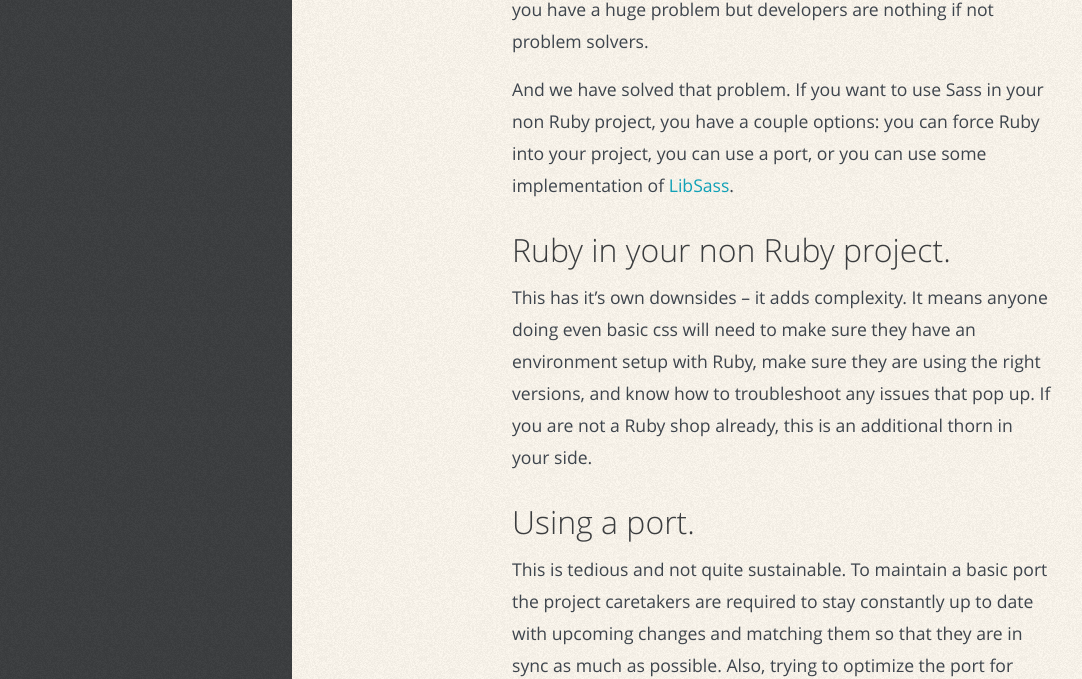
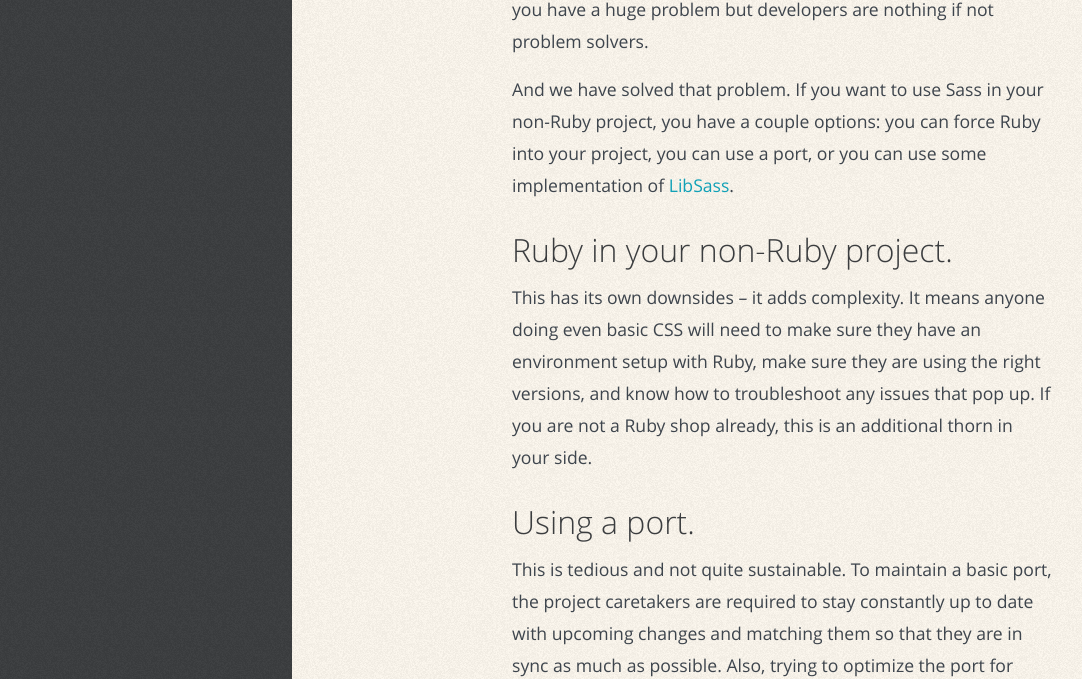
Before and after one commit to GarthDB/garthdb.github.io, a Jekyll site: the page built from writings/_posts/2015-10-19-whats-wrong-with-sass.md, in a window 1280 px wide and 1400 px high, scrolled down 4215 px. Shown: the part 182-861 px from the top of the window, without its empty margins (8-1090 px from the left). Built offline with Jekyll 4.4.1, drawn with Linux system fonts in a browser that asks for light colours; some web fonts are replaced; some of the changed text lies outside the part shown.

Commit message:
typo fix

```diff
--- a/writings/_posts/2015-10-19-whats-wrong-with-sass.md
+++ b/writings/_posts/2015-10-19-whats-wrong-with-sass.md
@@ -15,17 +15,17 @@
 
 ## The Sass Dogma
 
-This is real the problem I have with [Sass](http://sass-lang.com/). It's not the community, it's not the syntax, it's not even the tech/language, though I think it has it's flaws too. The problem with Sass is the way we have adopted it and the attitude we have toward other solutions.
+This is the real problem I have with [Sass](http://sass-lang.com/). It's not the community, it's not the syntax, it's not even the tech/language though I think it has its flaws too. The problem with Sass is the way we have adopted it and the attitude we have toward other solutions.
 
-Before I dig into Sass too hard I should mention that I love it. I love using it (I'm using it on this [site](https://github.com/GarthDB/garthdb.github.io/tree/master/css)), I love working with people who love it, I love what it has done for preprocessor awareness and adoption, and I love the way it has pushed the limits of css. But, we tend to have a dogmatic attachment to it.
+Before I dig into Sass too hard I should mention that I love it. I love using it (I'm using it on this [site](https://github.com/GarthDB/garthdb.github.io/tree/master/css)), I love working with people who love it, I love what it has done for preprocessor awareness and adoption, and I love the way it has pushed the limits of CSS. But, we tend to have a dogmatic attachment to it.
 
 ### "But I'm not dogmatic."
 
 You probably are.
 
-Why did [Bootstrap](http://getbootstrap.com/) invest energy and time into converting it's code base from [Less](http://lesscss.org/) to [Sass](http://v4-alpha.getbootstrap.com/)? Probably because more people use Sass and more people means more potential contributors. It's also an easier sell for teams already using Sass, but it's also probably because people make fun of Less.
+Why did [Bootstrap](http://getbootstrap.com/) invest energy and time into converting its code base from [Less](http://lesscss.org/) to [Sass](http://v4-alpha.getbootstrap.com/)? Probably because more people use Sass and more people means more potential contributors. It's also an easier sell for teams already using Sass, but it's also probably because people make fun of Less.
 
-Why do we make snide remarks about Less/Stylus/etc, and cheer about Sass. Because we're dicks, especially towards things that aren't part of our identity. If you identify as a Sass developer, you're less likely to have anything nice to say about any other CSS preprocessor.
+Why do we make snide remarks about Less/Stylus/etc, and cheer about Sass? Because we're dicks, especially towards things that aren't part of our identity. If you identify as a Sass developer, you're less likely to have anything nice to say about any other CSS preprocessor.
 
 Honestly, they are not that different. Most likely Sass and Less inspired each other. The majority of the useful functionality is exactly the same. The syntax might be different, but we shouldn't be making tech decisions based on syntax alone. On the pro list for Less, it is a Javascript based tool, the language Front End Developers eat for breakfast.
 
@@ -39,23 +39,23 @@
 
 [Ruby](https://www.ruby-lang.org/en/). Ruby is the problem. If you're using Ruby with/without Rails for your project, then Sass is your preprocessor. If you're not then you have a huge problem but developers are nothing if not problem solvers.
 
-And we have solved that problem. If you want to use Sass in your non Ruby project, you have a couple options: you can force Ruby into your project, you can use a port, or you can use some implementation of [LibSass](http://libsass.org/).
+And we have solved that problem. If you want to use Sass in your non-Ruby project, you have a couple options: you can force Ruby into your project, you can use a port, or you can use some implementation of [LibSass](http://libsass.org/).
 
-### Ruby in your non Ruby project.
+### Ruby in your non-Ruby project.
 
-This has it's own downsides -- it adds complexity. It means anyone doing even basic css will need to make sure they have an environment setup with Ruby, make sure they are using the right versions, and know how to troubleshoot any issues that pop up. If you are not a Ruby shop already, this is an additional thorn in your side.
+This has its own downsides -- it adds complexity. It means anyone doing even basic CSS will need to make sure they have an environment setup with Ruby, make sure they are using the right versions, and know how to troubleshoot any issues that pop up. If you are not a Ruby shop already, this is an additional thorn in your side.
 
 ### Using a port.
 
-This is tedious and not quite sustainable. To maintain a basic port the project caretakers are required to stay constantly up to date with upcoming changes and matching them so that they are in sync as much as possible. Also, trying to optimize the port for each individual platform's needs is nearly impossible to do. Additionally, bugs are likely to pop out in unique ways.
+This is tedious and not quite sustainable. To maintain a basic port, the project caretakers are required to stay constantly up to date with upcoming changes and matching them so that they are in sync as much as possible. Also, trying to optimize the port for each individual platform's needs is nearly impossible to do. Additionally, bugs are likely to pop out in unique ways.
 
 ### Using LibSass
 
 LibSass is a C library of the Sass compiler. As a C library it can be integrated with pretty much all the platforms using the same code base. At first this might seem like the perfect solution: it doesn't require Ruby and it doesn't have separate ports to maintained across all the platforms. But, it actually has some arguably worse side effects.
 
-It turns out it is a port. The Ruby and LibSass versions of the Sass compiler are not in sync, they do not have feature parity. LibSass will have all the struggles associated with being a port. So why not just make the Ruby version based on LibSass? I don't actually know why, but my guess is because it is written in C and most web developers don't need to use C. This is the other big side effect of LibSass. If you want to make a contribution in the form of new features, or bug fixes, you have to do it in C.
+It turns out it is a port. The Ruby and LibSass versions of the Sass compiler are not in sync, they do not have feature parity. LibSass will have all the struggles associated with being a port. So why not just make the Ruby version based on LibSass? I don't actually know why, but my guess is because it is written in C and most web developers don't need to use C. This is the other big side effect of LibSass. If you want to make a contribution in the form of new features or bug fixes, you have to do it in C.
 
-The power in the plethora of these Front End Developer tools is that they are open source. If something is broken, the community can fix it, if it is lacking a feature the community can add it, if it needs to go in a different direction, it can be forked. It is in the Front End Developer's best interest to use tools written in a language they are proficient in.
+The power in the plethora of these Front End Developer tools is that they are open source. If something is broken, the community can fix it. If it is lacking a feature, the community can add it. If it needs to go in a different direction, it can be forked. It is in the Front End Developer's best interest to use tools written in a language they are proficient in.
 
 Maybe you're thinking, "yeah, but I don't plan on ever contributing code to the tools I use" and maybe you're a selfish jerk.
 
```
Also changed, not shown: other parts of writings/_posts/2015-10-19-whats-wrong-with-sass.md (+3 -3 lines).
